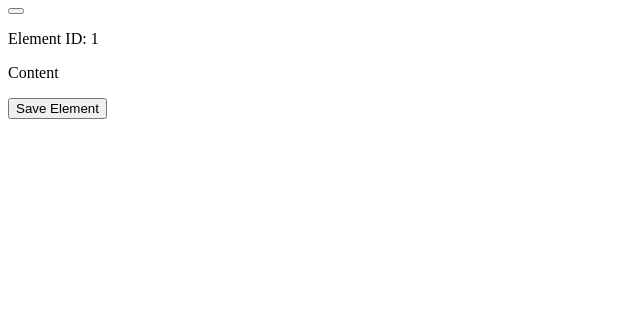
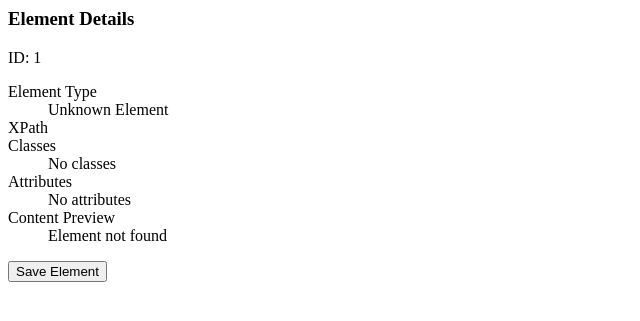
Before and after one commit to cattboy/PyHAT_HTML_Selection_Extractor, a FastAPI app: page /element/1 in a window 1280 px wide. Shown: the top 321 px of the page, without its empty margins (0-640 px from the left). Run offline with FastAPI, Linux system fonts and the light colour scheme.

Commit message:
selector working

```diff
--- a/app/main.py
+++ b/app/main.py
@@ -16,6 +16,9 @@
 
 # Initialize Jinja2 templates
 templates = Jinja2Templates(directory="app/templates")
+
+# Store scraped elements in memory
+elements_store = {}
 
 @app.get("/", response_class=HTMLResponse)
 async def index(request: Request, url: str = None):
@@ -46,18 +49,26 @@
             # Get element text content
             content = elem.get_text(strip=True)[:200] + "..." if len(elem.get_text(strip=True)) > 200 else elem.get_text(strip=True)
 
-            # Get element type and any identifying classes
-            elem_type = elem.name
-            elem_class = " ".join(elem.get("class", []))
-            elem_id = elem.get("id", "")
+            # Get element attributes
+            attributes = {k: v for k, v in elem.attrs.items() if k != 'class'}
 
-            elements.append({
+            # Create element data
+            element_data = {
                 "id": i,
-                "name": f"{elem_type.title()}{f' - {elem_id}' if elem_id else ''}{f' ({elem_class})' if elem_class else ''}",
+                "name": elem.name.title(),
                 "content": content,
                 "html": str(elem),
-                "xpath": generate_xpath(elem)
-            })
+                "xpath": generate_xpath(elem),
+                "classes": elem.get("class", []),
+                "attributes": attributes,
+                "tag": elem.name,
+                "parent_tag": elem.parent.name if elem.parent else None,
+                "child_tags": [child.name for child in elem.find_all(recursive=False)],
+                "url": url
+            }
+
+            elements.append(element_data)
+            elements_store[i] = element_data
 
         return templates.TemplateResponse(
             "index.html",
@@ -97,9 +108,21 @@
 @app.get("/element/{element_id}", response_class=HTMLResponse)
 async def get_element_detail(request: Request, element_id: int):
     """Return HTML snippet with element details."""
+    element = elements_store.get(element_id, {
+        "id": element_id,
+        "name": "Unknown Element",
+        "content": "Element not found",
+        "xpath": "",
+        "classes": [],
+        "attributes": {},
+        "tag": "",
+        "parent_tag": "",
+        "child_tags": []
+    })
+
     return templates.TemplateResponse(
         "element_detail.html",
-        {"request": request, "element": {"id": element_id}}
+        {"request": request, "element": element}
     )
 
 @app.post("/save", response_class=JSONResponse)
--- a/app/templates/element_detail.html
+++ b/app/templates/element_detail.html
@@ -1,51 +1,120 @@
-<!-- Floating Element Detail Sidebar -->
-<div class="fixed top-0 left-0 h-screen w-60 bg-black shadow-lg transform transition-transform duration-300"
-     :class="{'translate-x-0': selectedElement, 'translate-x-full': !selectedElement}"
-     x-cloak>
+<!-- Fixed Element Detail Sidebar -->
+<div class="fixed top-0 left-0 h-screen w-96 bg-white shadow-lg border-r border-gray-200 overflow-hidden"
+     x-show="true">
     <div class="h-full flex flex-col">
         <!-- Header -->
-        <div class="px-4 py-5 border-b">
+        <div class="px-4 py-5 bg-gray-50 border-b border-gray-200">
             <div class="flex justify-between items-center">
                 <h3 class="text-lg font-medium text-gray-900">
-                    {{ element.name }}
+                    Element Details
                 </h3>
-                <button @click="selectedElement = null" class="text-gray-400 hover:text-gray-500">
-                    <svg class="h-6 w-6" fill="none" viewBox="0 0 24 24" stroke="currentColor">
-                        <path stroke-linecap="round" stroke-linejoin="round" stroke-width="2" d="M6 18L18 6M6 6l12 12" />
-                    </svg>
-                </button>
+                {% if element %}
+                <span class="text-sm text-gray-500">ID: {{ element.id }}</span>
+                {% endif %}
             </div>
-            <p class="mt-1 text-sm text-gray-500">
-                Element ID: {{ element.id }}
-            </p>
         </div>
 
         <!-- Content -->
         <div class="flex-1 overflow-y-auto p-4">
-            <dl>
+            {% if element %}
+            <dl class="space-y-6">
+                <!-- Element Type -->
                 <div>
-                    <dt class="text-sm font-medium text-gray-500">Content</dt>
-                    <dd class="mt-1 text-sm text-gray-900">{{ element.content }}</dd>
+                    <dt class="text-sm font-medium text-gray-500">Element Type</dt>
+                    <dd class="mt-1 text-sm text-gray-900">{{ element.name }}</dd>
+                </div>
+
+                <!-- XPath -->
+                <div>
+                    <dt class="text-sm font-medium text-gray-500">XPath</dt>
+                    <dd class="mt-1 text-sm text-gray-900 break-all font-mono bg-gray-50 p-2 rounded">
+                        {{ element.xpath }}
+                    </dd>
+                </div>
+
+                <!-- Classes -->
+                <div>
+                    <dt class="text-sm font-medium text-gray-500">Classes</dt>
+                    <dd class="mt-1 text-sm text-gray-900">
+                        {% if element.classes %}
+                        <div class="flex flex-wrap gap-2">
+                            {% for class in element.classes %}
+                            <span class="inline-flex items-center px-2 py-0.5 rounded text-xs font-medium bg-blue-100 text-blue-800">
+                                {{ class }}
+                            </span>
+                            {% endfor %}
+                        </div>
+                        {% else %}
+                        <span class="text-gray-400">No classes</span>
+                        {% endif %}
+                    </dd>
+                </div>
+
+                <!-- Attributes -->
+                <div>
+                    <dt class="text-sm font-medium text-gray-500">Attributes</dt>
+                    <dd class="mt-1 text-sm text-gray-900">
+                        {% if element.attributes %}
+                        <div class="space-y-2">
+                            {% for attr, value in element.attributes.items() %}
+                            <div class="flex items-start">
+                                <span class="font-mono text-gray-600">{{ attr }}</span>
+                                <span class="mx-2">=</span>
+                                <span class="font-mono text-gray-800 break-all bg-gray-50 px-2 rounded flex-1">{{ value }}</span>
+                            </div>
+                            {% endfor %}
+                        </div>
+                        {% else %}
+                        <span class="text-gray-400">No attributes</span>
+                        {% endif %}
+                    </dd>
+                </div>
+
+                <!-- Content Preview -->
+                <div>
+                    <dt class="text-sm font-medium text-gray-500">Content Preview</dt>
+                    <dd class="mt-1 text-sm text-gray-900 break-words">{{ element.content }}</dd>
                 </div>
             </dl>
+            {% else %}
+            <p class="text-gray-500 text-sm">Select an element to view its details</p>
+            {% endif %}
         </div>
 
         <!-- Save Button -->
+        {% if element %}
         <div class="border-t p-4 bg-gray-50">
-            <button
-                hx-post="/save"
-                hx-include="[name='element-data']"
-                hx-swap="outerHTML"
-                class="w-full flex justify-center py-2 px-4 border border-transparent rounded-md shadow-sm text-sm font-medium text-white bg-indigo-600 hover:bg-indigo-700 focus:outline-none focus:ring-2 focus:ring-offset-2 focus:ring-indigo-500"
-            >
-                Save Element
-            </button>
-
-            <!-- Hidden form data -->
-            <input type="hidden" name="element-data" value="{{ element|tojson }}" />
-
-            <!-- Status Message -->
+            <form hx-post="/save"
+                  hx-swap="none"
+                  hx-on::after-request="handleSaveResponse(event.detail.xhr)">
+                <input type="hidden" name="element-data" value="{{ element|tojson }}" />
+                <button type="submit"
+                    class="w-full flex justify-center py-2 px-4 border border-transparent rounded-md shadow-sm text-sm font-medium text-white bg-indigo-600 hover:bg-indigo-700 focus:outline-none focus:ring-2 focus:ring-offset-2 focus:ring-indigo-500"
+                >
+                    Save Element
+                </button>
+            </form>
             <div id="save-status" class="mt-2 text-sm text-center"></div>
         </div>
+        {% endif %}
     </div>
 </div>
+
+<script>
+function handleSaveResponse(xhr) {
+    const status = document.getElementById('save-status');
+    try {
+        const response = JSON.parse(xhr.responseText);
+        status.textContent = response.message;
+        status.className = `mt-2 text-sm text-center ${response.status === 'success' ? 'text-green-600' : 'text-red-600'}`;
+        if (response.status === 'success') {
+            setTimeout(() => {
+                status.textContent = '';
+            }, 3000);
+        }
+    } catch (e) {
+        status.textContent = 'Error saving element';
+        status.className = 'mt-2 text-sm text-center text-red-600';
+    }
+}
+</script>
```
Also changed, not shown: app/templates/index.html (+3 -69 lines).
